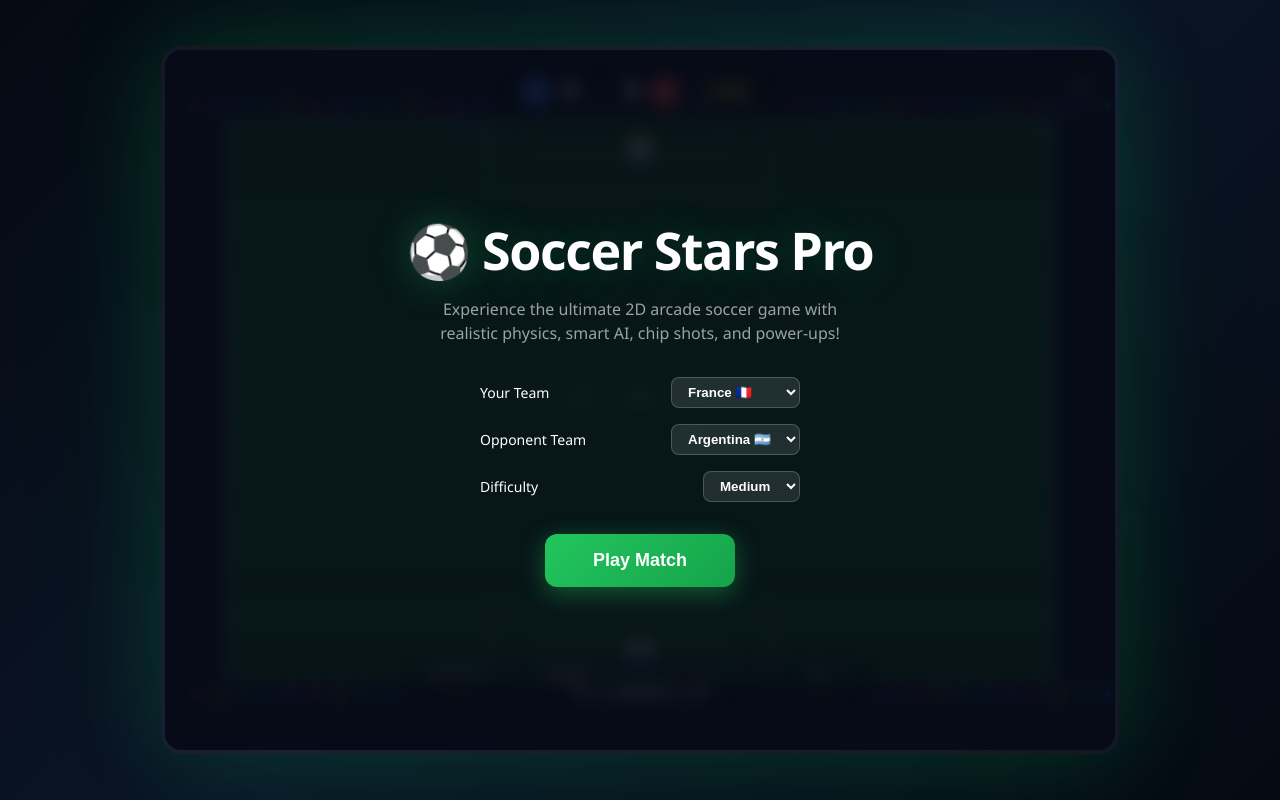
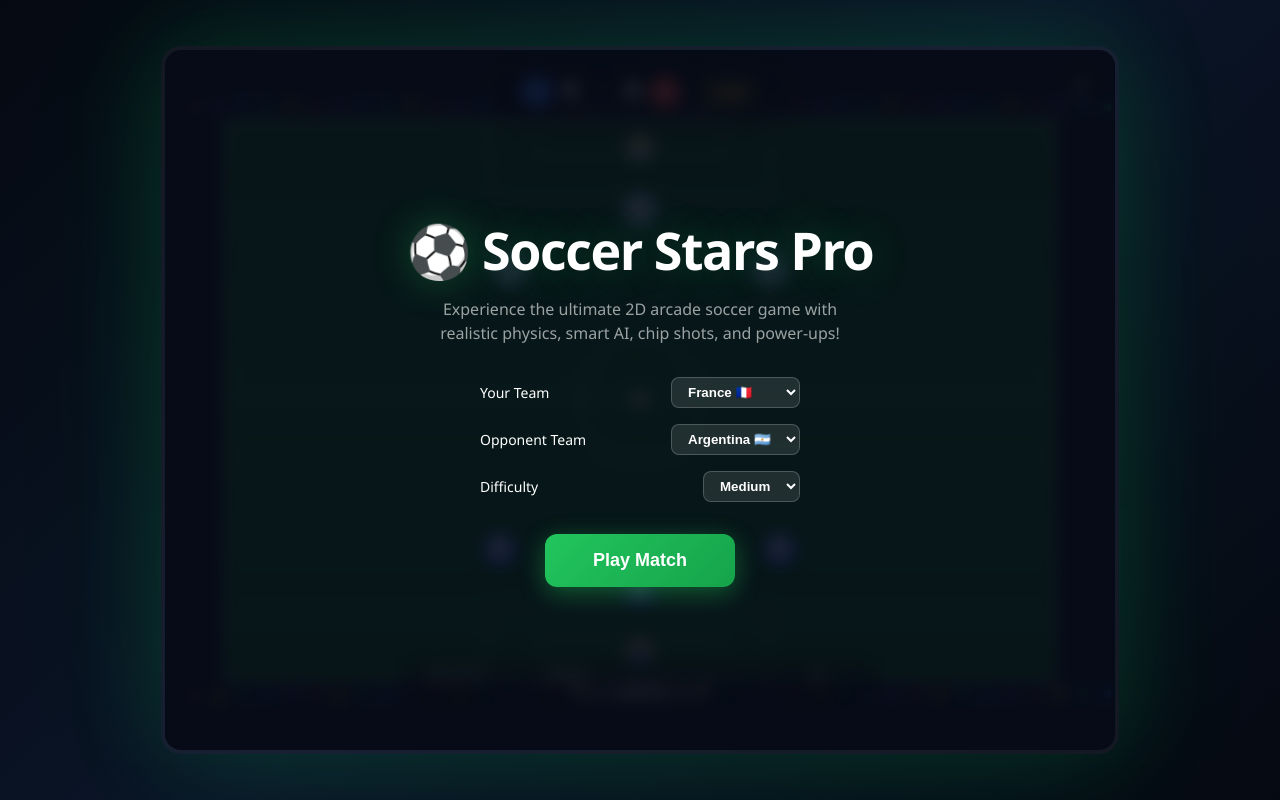
Before and after one commit to navybrown1/soccer-stars, a plain HTML site: page index.html in a window 1280 px wide. Drawn offline with Linux system fonts and the light colour scheme; animation ran at ten frames a second.

Commit message:
Fix 3v3 rendering: use p.number, iterate all players, fix aiD references

```diff
--- a/index.html
+++ b/index.html
@@ -646,11 +646,16 @@
       S.powerups.splice(i, 1);
       continue;
     }
-    // Check AI collision
-    if (d(aiD, p) < aiD.r + 15) {
-      applyPowerup(aiD, p.type);
-      S.powerups.splice(i, 1);
+    // Check AI team collision (all AI outfield players)
+    let aiHit = false;
+    for (const ap of aiTeam) {
+      if (d(ap, p) < ap.r + 15) {
+        applyPowerup(ap, p.type);
+        aiHit = true;
+        break;
+      }
     }
+    if (aiHit) { S.powerups.splice(i, 1); }
   }
 }
 
@@ -1187,21 +1192,23 @@
   }
 }
 
-function drawPlayer(p, isHuman, dt) {
-  const team = TEAMS[isHuman ? S.teamYou : S.teamAi];
-
-  // Shadow (scales down if player jumps, but players don't jump, only ball does)
+function drawPlayer(p, dt) {
+  const isHumanTeam = p.team === 'you';
+  const team = TEAMS[isHumanTeam ? S.teamYou : S.teamAi];
+
+  // Shadow
   ctx.beginPath();
   ctx.ellipse(p.x + 2, p.y + 6, p.r, p.r * 0.45, 0, 0, Math.PI * 2);
   ctx.fillStyle = 'rgba(0,0,0,0.2)';
   ctx.fill();
 
   // Running animation bob
-  const bob = isHuman && (Math.abs(you.vx) > 10 || Math.abs(you.vy) > 10)
+  const bob = p.isHuman && (Math.abs(p.vx) > 10 || Math.abs(p.vy) > 10)
     ? Math.sin(p.animFrame * Math.PI / 2) * 2.5 : 0;
 
-  // Frozen effect
-  if (!isHuman && you.powerupType === 'freeze') {
+  // Frozen effect (AI team only, when human has freeze powerup)
+  const frozen = !isHumanTeam && you.powerupType === 'freeze';
+  if (frozen) {
     ctx.shadowColor = '#22d3ee';
     ctx.shadowBlur = 15;
   } else {
@@ -1214,7 +1221,7 @@
   ctx.arc(p.x, p.y + bob, p.r, 0, Math.PI * 2);
   const grad = ctx.createRadialGradient(p.x - 3, p.y - 3 + bob, 0, p.x, p.y + bob, p.r);
 
-  if (!isHuman && you.powerupType === 'freeze') {
+  if (frozen) {
     grad.addColorStop(0, '#99f6e4');
     grad.addColorStop(1, '#0891b2');
   } else {
@@ -1243,14 +1250,14 @@
   ctx.fillStyle = team.text;
   ctx.font = 'bold 12px sans-serif';
   ctx.textAlign = 'center'; ctx.textBaseline = 'middle';
-  ctx.fillText(isHuman ? '7' : '9', p.x, p.y + 1 + bob);
+  ctx.fillText(p.number, p.x, p.y + 1 + bob);
 
   // Direction arrow
   const len = p.r + 6;
   ctx.beginPath();
   ctx.moveTo(p.x, p.y + bob);
   ctx.lineTo(p.x + p.fx * len, p.y + p.fy * len + bob);
-  ctx.strokeStyle = isHuman ? 'rgba(255,255,255,0.7)' : 'rgba(255,255,255,0.5)';
+  ctx.strokeStyle = isHumanTeam ? 'rgba(255,255,255,0.7)' : 'rgba(255,255,255,0.5)';
   ctx.lineWidth = 2.5;
   ctx.stroke();
 
@@ -1550,8 +1557,7 @@
   drawPowerups();
   drawGoalie(aiG, false);
   drawGoalie(youG, true);
-  drawPlayer(aiD, false, dt);
-  drawPlayer(you, true, dt);
+  for (const p of allOutfield()) drawPlayer(p, dt);
   drawBall();
   drawKickIndicator();
   drawParticles();
```
